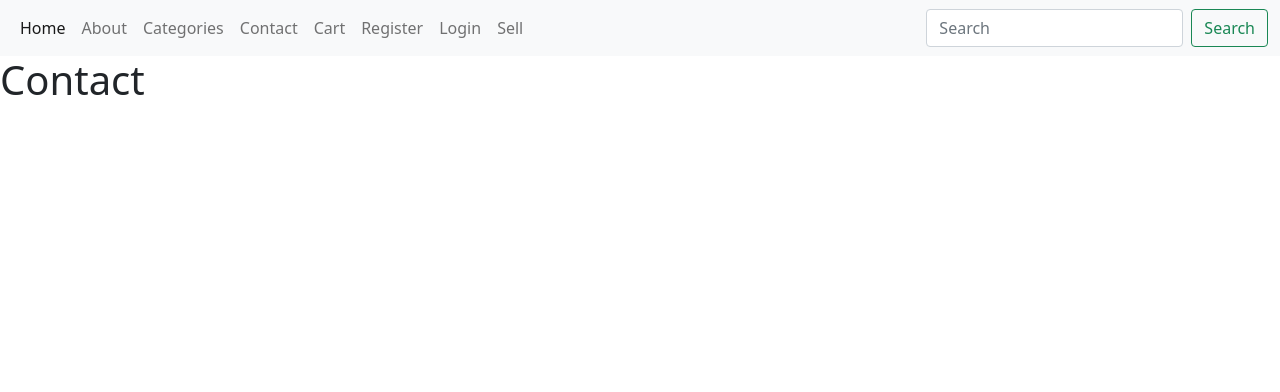
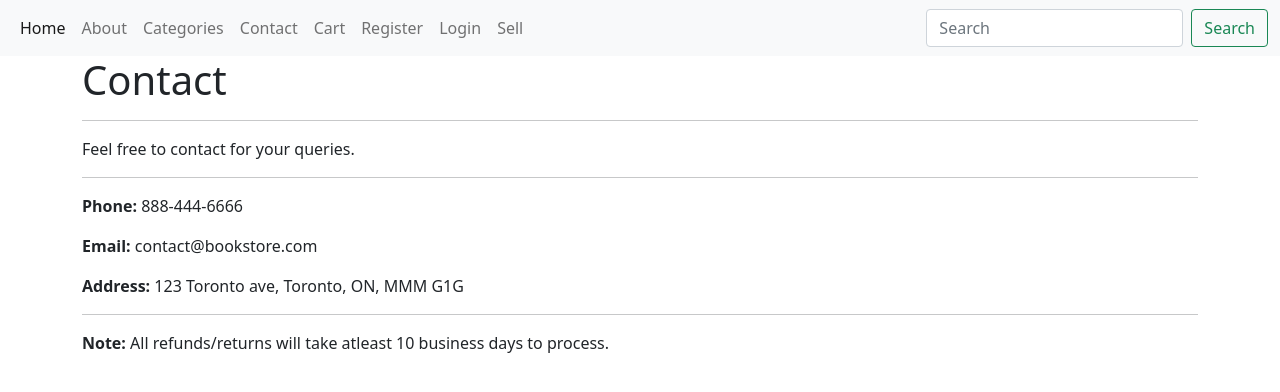
Before and after one commit to sumitdadwal/django-bookstore-project, a Django app: page /contact/ in a window 1280 px wide. Shown: the top 392 px of the page. Run offline with Django 4.2, Linux system fonts and the light colour scheme; parts of the project's set-up code (start-up, migrations or seed data) failed here and were passed over.

```diff
--- a/ecomapp/views.py
+++ b/ecomapp/views.py
@@ -32,8 +32,11 @@ class EcomMixin(object):
 #         return context
 
 def home(request):
-    all_products = Product.objects.all().order_by('-id')
-    return render(request, "home.html", {'all_products': all_products})
+    product_list = Product.objects.all().order_by("-id")
+    paginator = Paginator(product_list, 8)
+    page_number = request.GET.get('page')
+    all_products = paginator.get_page(page_number)
+    return render(request, "home.html", {'all_products': all_products, 'product_list':product_list,'paginator':paginator, 'page_number':page_number})
 
 
 
--- a/templates/contact.html
+++ b/templates/contact.html
@@ -2,5 +2,16 @@
 
 {%block title%}Contact{%endblock%}
 {% block content %}
-    <h1>Contact</h1>
+    <div class="container">
+        <h1>Contact</h1>
+        <hr>
+        <p>Feel free to contact for your queries.</p>
+        <hr>
+        <p><b>Phone:</b> 888-444-6666</p>
+        <p><b>Email:</b> contact@bookstore.com</p>
+        <p><b>Address:</b> 123 Toronto ave, Toronto, ON, MMM G1G</p>
+        <hr>
+
+        <p><b>Note:</b> All refunds/returns will take atleast 10 business days to process.</p>
+    </div>
 {% endblock %}
--- a/templates/home.html
+++ b/templates/home.html
@@ -19,10 +19,6 @@
         </div>
         {% endfor %}
     </div>
-
-
-
-
 
     <nav aria-label="...">
         <ul class="pagination">
```
Also changed, not shown: ecommerceapp/settings.py (+18 -0 lines), requirements.txt (+15 -1 lines), templates/about.html (+13 -1 lines), db.sqlite3.
